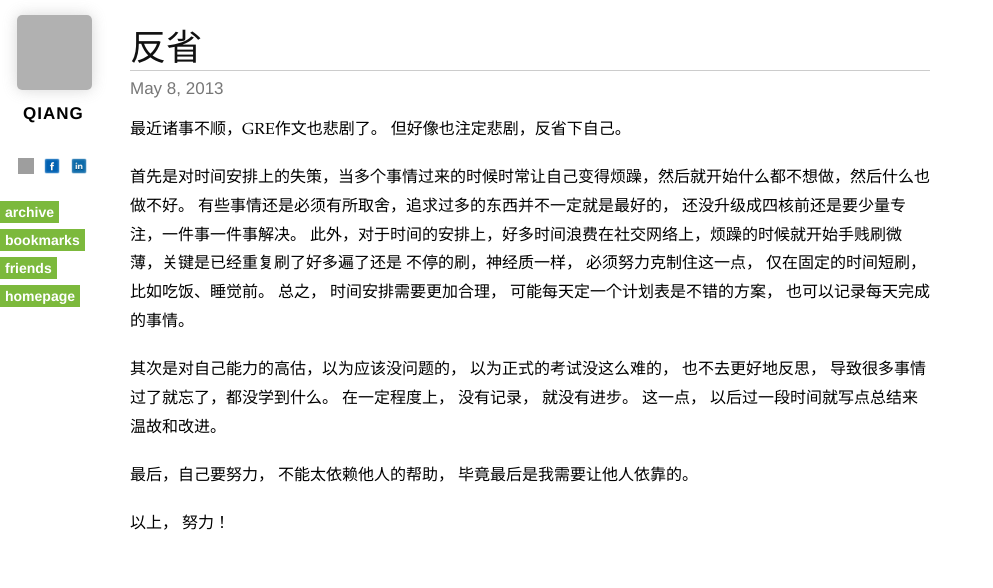
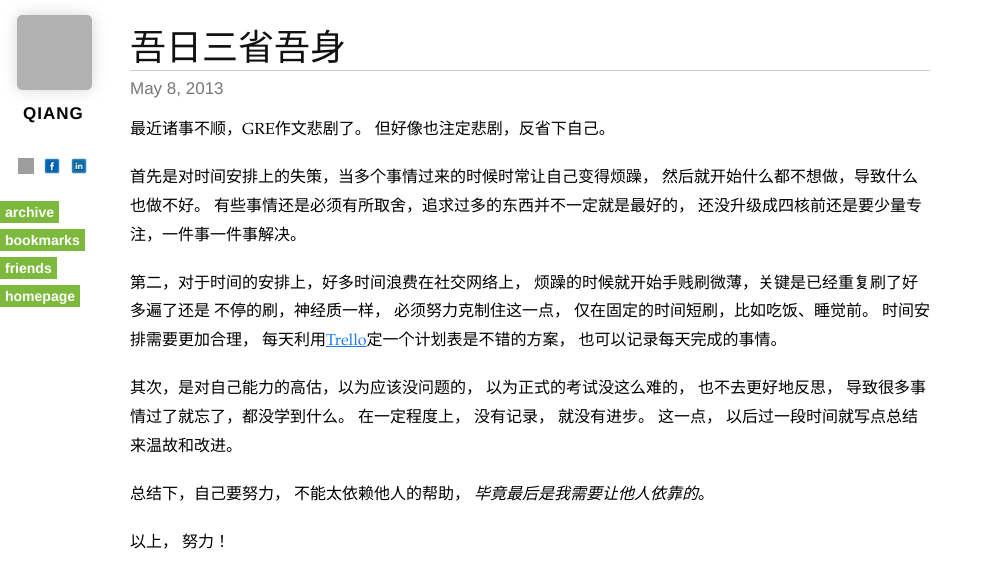
Before and after one commit to qiangrw/qiangrw.github.com, a Jekyll site: the page built from _posts/2013-05-08-null.md, in a window 1280 px wide, cut to the strip 0-588 px from the top of the page. Shown: the whole strip, without its empty margins (0-993 px from the left). Built offline with Jekyll 4.4.1, drawn with Linux system fonts in a browser that asks for light colours; nearby versions of some CDN libraries; some web fonts are replaced; Markdown is read by kramdown in place of the engine named in the settings; comment, search, counter and statistics services are not loaded; grey boxes are pictures that could not be loaded.

Commit message:
update title

```diff
--- a/_posts/2013-05-08-null.md
+++ b/_posts/2013-05-08-null.md
@@ -1,25 +1,29 @@
 ---
 layout: post
-title: 反省
+title: 吾日三省吾身
 category: 生活
 permalink: /2013/05/null/
 keywords: life
 ---
 
-最近诸事不顺，GRE作文也悲剧了。 但好像也注定悲剧，反省下自己。
+最近诸事不顺，GRE作文悲剧了。 但好像也注定悲剧，反省下自己。
 
-首先是对时间安排上的失策，当多个事情过来的时候时常让自己变得烦躁，然后就开始什么都不想做，然后什么也做不好。
+首先是对时间安排上的失策，当多个事情过来的时候时常让自己变得烦躁，
+然后就开始什么都不想做，导致什么也做不好。
 有些事情还是必须有所取舍，追求过多的东西并不一定就是最好的，
 还没升级成四核前还是要少量专注，一件事一件事解决。
-此外，对于时间的安排上，好多时间浪费在社交网络上，烦躁的时候就开始手贱刷微薄，关键是已经重复刷了好多遍了还是
+
+第二，对于时间的安排上，好多时间浪费在社交网络上，
+烦躁的时候就开始手贱刷微薄，关键是已经重复刷了好多遍了还是
 不停的刷，神经质一样， 必须努力克制住这一点， 仅在固定的时间短刷，比如吃饭、睡觉前。
-总之， 时间安排需要更加合理， 可能每天定一个计划表是不错的方案， 也可以记录每天完成的事情。
+时间安排需要更加合理， 每天利用[Trello](http://trello.com)定一个计划表是不错的方案，
+也可以记录每天完成的事情。
 
-其次是对自己能力的高估，以为应该没问题的， 以为正式的考试没这么难的， 也不去更好地反思，
+其次，是对自己能力的高估，以为应该没问题的， 以为正式的考试没这么难的， 也不去更好地反思，
 导致很多事情过了就忘了，都没学到什么。 在一定程度上， 没有记录， 就没有进步。
 这一点， 以后过一段时间就写点总结来温故和改进。
 
-最后，自己要努力， 不能太依赖他人的帮助， 毕竟最后是我需要让他人依靠的。
+总结下，自己要努力， 不能太依赖他人的帮助， _毕竟最后是我需要让他人依靠的_。
 
 以上，
 努力！
```
